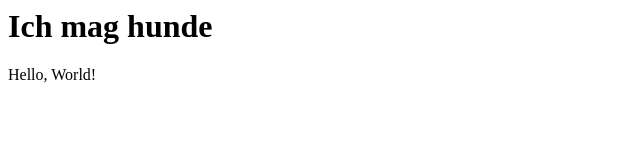
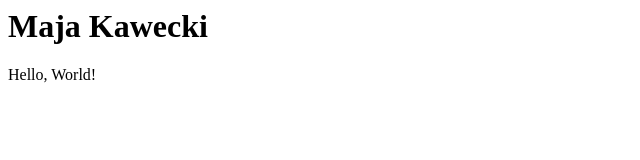
Before and after one commit to mkawecki0/mkawecki.github.io, a plain HTML site: page index.html in a window 1280 px wide. Shown: the whole page, without its empty margins (0-640 px from the left). Drawn offline with Linux system fonts and the light colour scheme.

Commit message:
and again

```diff
--- a/index.html
+++ b/index.html
@@ -3,7 +3,7 @@
     <title>Majas super tolle Seite:D</title>
   </head>
 <body>
-    <h1>Ich mag hunde</h1>
+    <h1>Maja Kawecki</h1>
   <div>
     Hello, World!
   </div>
```
